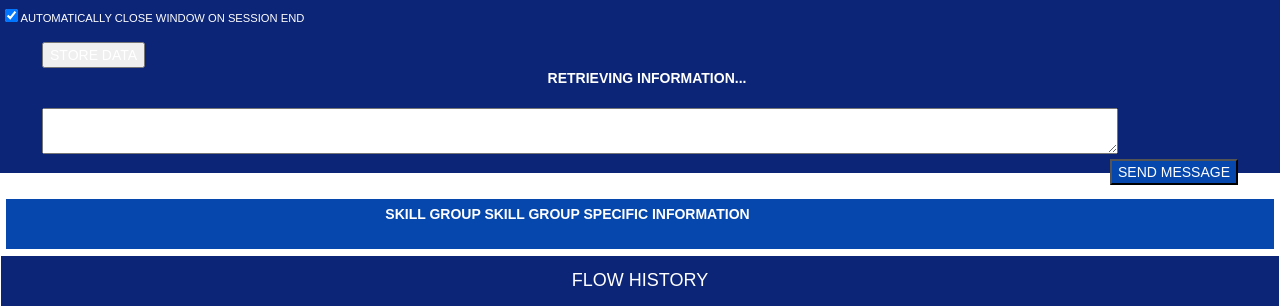
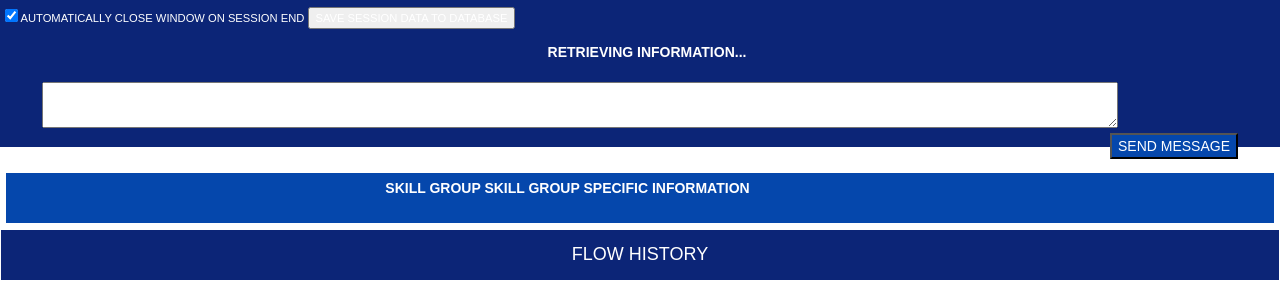
Before and after one commit to evainefaye/SAMS-NODE, a website: page sams-client-monitor-popup/index.html in a window 1280 px wide. Shown: the top 307 px of the page. Drawn offline with nearby package versions, Linux system fonts and the light colour scheme; no server answers.

Commit message:
Update index.html
Updated save button

```diff
--- a/sams-client-monitor-popup/index.html
+++ b/sams-client-monitor-popup/index.html
@@ -52,13 +52,14 @@
 </head>
 <body>
     <div class="header text-center">
-        <div id="autoclosediv" class="text-left">
+		<div>
+        <div id="autoclosediv" class="text-left float-left">
             <input class="text-left" type="checkbox" id="autoclose" name="autoclose" checked="checked" />
             <span id="autocloseMessage">AUTOMATICALLY CLOSE WINDOW ON SESSION END</span>
+            <button id="storeInfoButton">SAVE SESSION DATA TO DATABASE</button>
         </div>
-        <div id="storeInfo" class="text-left">
-            <button id="storeInfoButton">STORE DATA</button>
-        </div>
+
+		</div>
         <div class="headerInfo">
             <span class="data">RETRIEVING INFORMATION...</span>
         </div>
```
